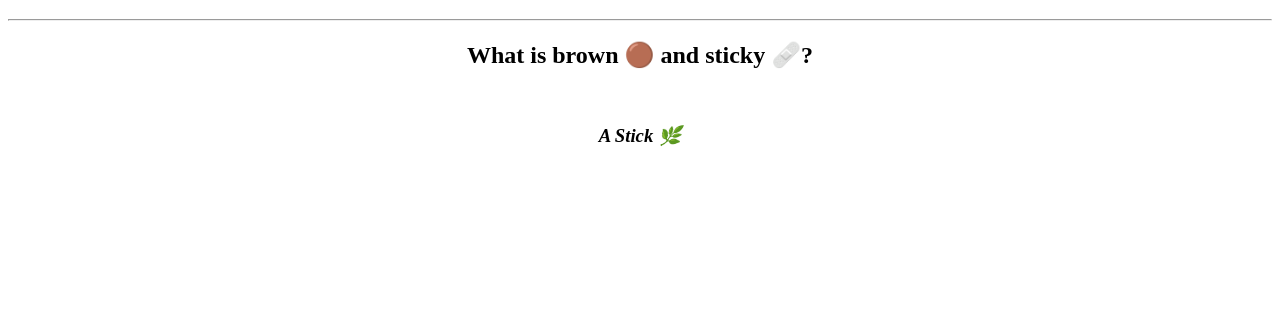
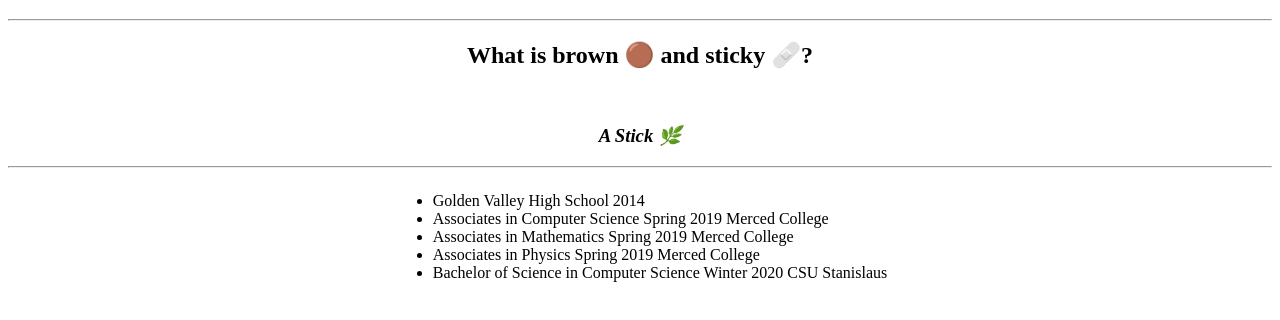
Before and after one commit to hyperlolo/WebDevRefresh, a plain HTML site: page IntroToHTML/HTMLPersonalSite/index.html in a window 1280 px wide. Shown: the part 62-382 px from the top of the page. Drawn offline with Linux system fonts and the light colour scheme.

Commit message:
Adds education information

```diff
--- a/IntroToHTML/HTMLPersonalSite/index.html
+++ b/IntroToHTML/HTMLPersonalSite/index.html
@@ -16,15 +16,26 @@
         </style>
     </head>
     <body>
-        <div class ="homeTitle">
+        <div id ="homeTitle">
             <h1>😊 Welcome to Hypers Site 😊</h1>
             <hr>
         </div>
-        <div class="dadJoke">
+        <div id="dadJoke">
             <h2>What is brown 🟤 and sticky 🩹?</h2>
             <br>
             <em><h3>A Stick 🌿</h3></em>
-            <br>
+            <hr>
+        </div>
+        <div id ="centerEdu">
+            <div id ="education">
+                <ul style="text-align: left; display: inline-block;">
+                    <li>Golden Valley High School 2014</li>
+                    <li>Associates in Computer Science Spring 2019 Merced College</li>
+                    <li>Associates in Mathematics Spring 2019 Merced College</li>
+                    <li>Associates in Physics Spring 2019 Merced College</li>
+                    <li>Bachelor of Science in Computer Science Winter 2020 CSU Stanislaus</li>
+                </ul>
+            </div>
         </div>
         <script src="" async defer></script>
     </body>
```
